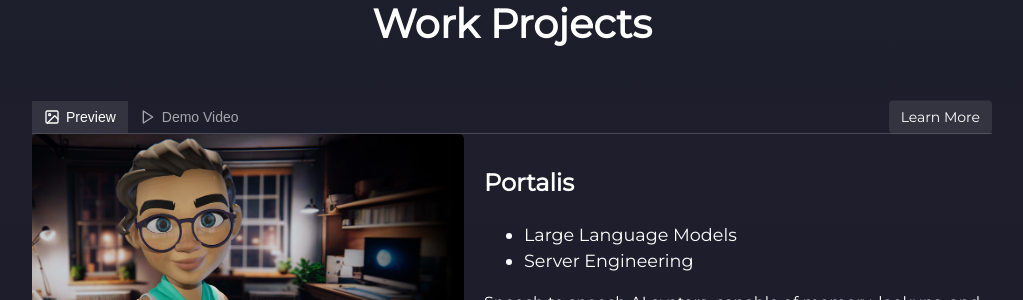
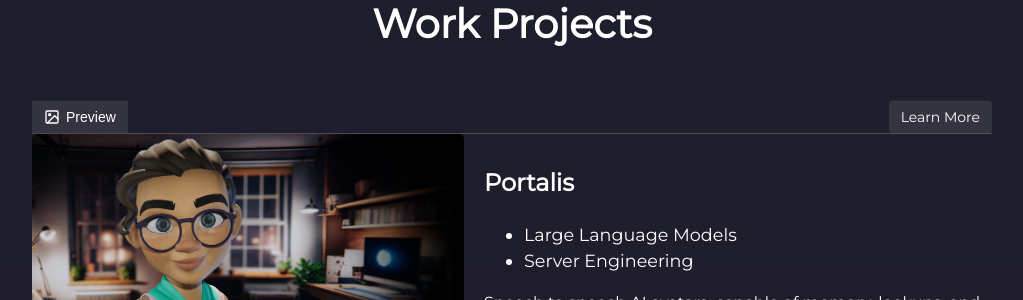
Before and after one commit to ysarda/ysarda.github.io, a Jekyll site: the page built from index.html, in a window 1280 px wide and 900 px high, scrolled down 1919 px. Shown: the part 151-451 px from the top of the window, without its empty margins (128-1151 px from the left). Built offline with Jekyll 4.4.1, drawn with Linux system fonts in a browser that asks for light colours.

Commit message:
removing the button

```diff
--- a/_includes/projects.html
+++ b/_includes/projects.html
@@ -239,12 +239,12 @@
       </svg>
       Preview
     </button>
-    <button class="tab-button" data-tab="video" onclick="return switchTab('portalis', 'video', event)">
+    <!-- <button class="tab-button" data-tab="video" onclick="return switchTab('portalis', 'video', event)">
       <svg width="16" height="16" viewBox="0 0 24 24" fill="none" stroke="currentColor" stroke-width="2" stroke-linecap="round" stroke-linejoin="round">
         <polygon points="5 3 19 12 5 21 5 3"></polygon>
       </svg>
-      Demo Video
-    </button>
+      Video
+    </button> -->
     <a href="https://portalis.ai/learn-more" class="tab-learn-more" onclick="handleLearnMoreClick(event)">Learn More</a>
   </div>
 
@@ -263,6 +263,25 @@
     </div>
     <div style="clear: both;"></div>
   </div>
+
+  <!-- Video Tab Content -->
+  <!-- <div id="portalis-video" class="tab-content">
+    <div class="images-left">
+      <div class="video-container">
+        <iframe width="986" height="555" src="https://www.youtube.com/embed/o9_GxP81Qu4?si=Aj75AyakfPIKgWCX" title="YouTube video player" frameborder="0" allow="accelerometer; autoplay; clipboard-write; encrypted-media; gyroscope; picture-in-picture; web-share" referrerpolicy="strict-origin-when-cross-origin" allowfullscreen></iframe>
+      </div>
+    </div>
+    <div class="contents-right">
+      <h3 style="color: white; margin-top: 0;">Portalis</h3>
+      <ul>
+        <li style="color: white;">Large Language Models</li>
+        <li style="color: white;">Server Engineering</li>
+      </ul>
+      <p style="color: white;">Speech to speech AI avatars, capable of memory, lookups, and document access.</p>
+    </div>
+    <div style="clear: both;"></div>
+  </div>
+</div> -->
 
 <!-- Gamebreaker Project Card -->
 <div class="user-projects" id="project-gamebreaker">
```
